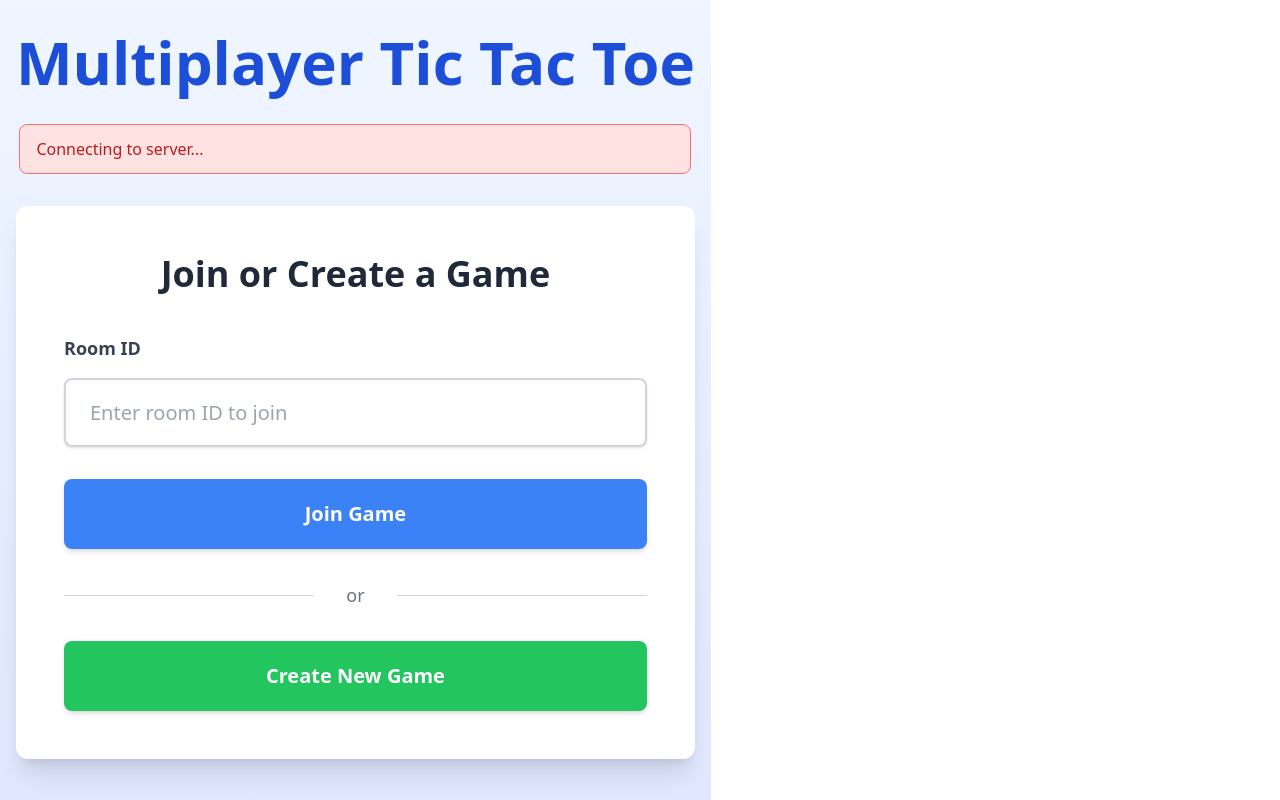
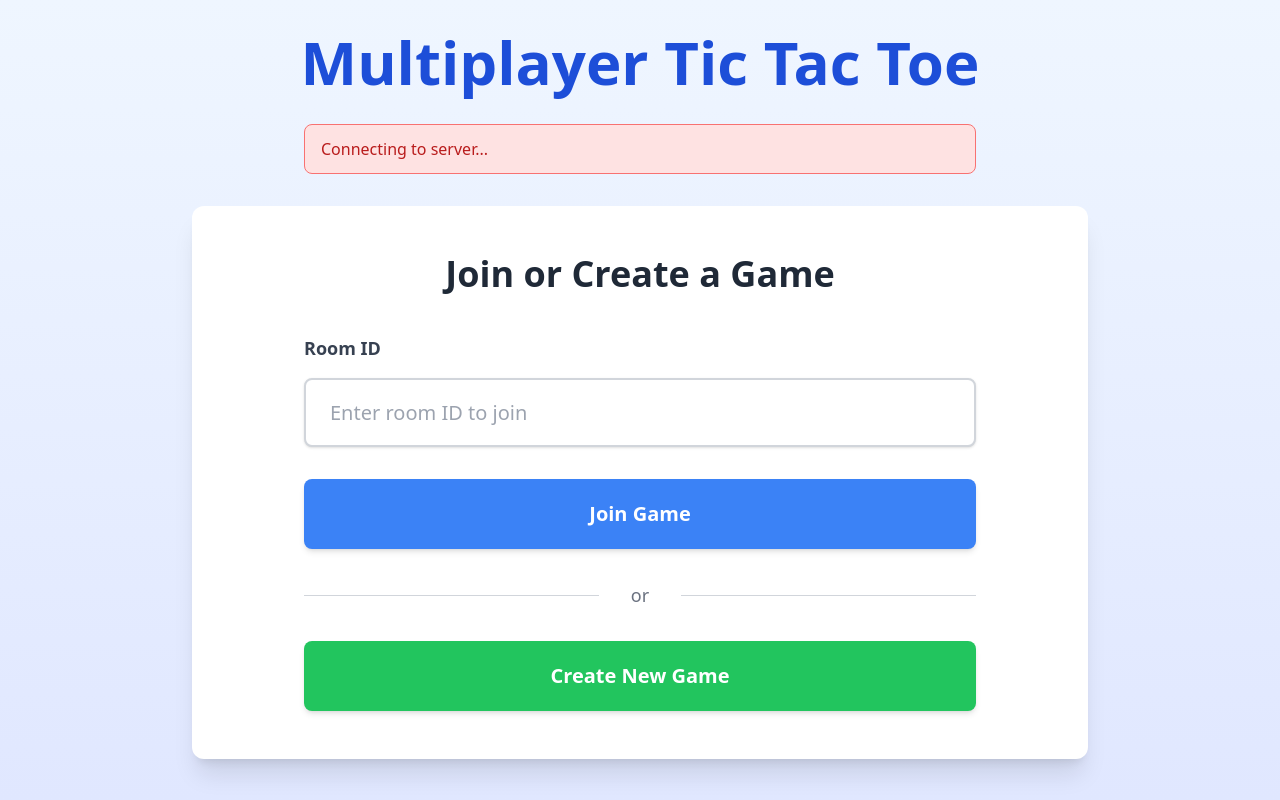
Before and after one commit to SV-Adesh/SV-TicTacToe, a React (Vite) app in the folder client/: page / in a window 1280 px wide. Built offline with nearby package versions, Linux system fonts and the light colour scheme; no server answers.

Commit message:
Fix game board rendering and UI issues

```diff
--- a/client/src/App.jsx
+++ b/client/src/App.jsx
@@ -46,9 +46,11 @@ function App() {
   }, []);
 
   return (
-    <div className="min-h-screen w-full bg-gradient-to-b from-blue-50 to-indigo-100 flex flex-col">
-      <div className="w-full py-8 px-4">
-        <h1 className="text-3xl md:text-4xl lg:text-5xl xl:text-6xl font-bold text-center mb-8 text-blue-700">Multiplayer Tic Tac Toe</h1>
+    <div className="min-h-screen w-full bg-gradient-to-b from-blue-50 to-indigo-100">
+      <div className="container mx-auto py-8 px-4">
+        <h1 className="text-3xl md:text-4xl lg:text-5xl xl:text-6xl font-bold text-center mb-8 text-blue-700">
+          Multiplayer Tic Tac Toe
+        </h1>
 
         {!connected && (
           <div className="w-full max-w-2xl mx-auto bg-red-100 border border-red-400 text-red-700 px-4 py-3 rounded-lg mb-8">
--- a/client/src/components/Board.jsx
+++ b/client/src/components/Board.jsx
@@ -1,18 +1,23 @@
 import React from 'react';
 
 const Board = ({ board, onCellClick, disabled }) => {
+  console.log('Board props:', { board, disabled });
+
   return (
     <div className="grid grid-cols-3 gap-3 md:gap-6 lg:gap-8 w-full">
       {board.map((cell, index) => (
         <div
           key={index}
-          onClick={() => !disabled && onCellClick(index)}
+          onClick={() => {
+            console.log('Cell clicked at index:', index);
+            if (!disabled) onCellClick(index);
+          }}
           className={`
             aspect-square h-24 sm:h-32 md:h-40 lg:h-48 xl:h-56
             flex items-center justify-center text-3xl sm:text-4xl md:text-5xl lg:text-6xl xl:text-7xl font-bold
-            bg-gray-100 rounded-lg cursor-pointer shadow-md transition-all duration-200
-            ${disabled ? 'cursor-not-allowed opacity-80' : cell === null ? 'hover:bg-gray-200 hover:scale-105 hover:shadow-lg' : ''}
-            ${cell === 'X' ? 'text-blue-600' : cell === 'O' ? 'text-red-600' : ''}
+            bg-white border-4 border-gray-300 rounded-lg cursor-pointer shadow-md transition-all duration-200
+            ${disabled ? 'cursor-not-allowed opacity-80' : cell === null ? 'hover:bg-gray-100 hover:border-blue-500 hover:scale-105 hover:shadow-lg' : ''}
+            ${cell === 'X' ? 'text-blue-600 border-blue-500' : cell === 'O' ? 'text-red-600 border-red-500' : ''}
           `}
         >
           {cell}
--- a/client/src/components/Home.jsx
+++ b/client/src/components/Home.jsx
@@ -11,6 +11,7 @@ const Home = ({ socket, setGameData, setCurrentScreen }) => {
 
   const handleCreateGame = () => {
     const newRoomId = generateRandomRoomId();
+    console.log('Creating new game with room ID:', newRoomId);
     handleJoinGame(newRoomId);
   };
 
@@ -24,12 +25,14 @@ const Home = ({ socket, setGameData, setCurrentScreen }) => {
 
     setIsJoining(true);
     setError('');
+    console.log('Joining game with room ID:', roomToJoin);
 
     // Join the room
     socket.emit('joinGame', roomToJoin);
 
     // Set up event listeners for joining a game
     socket.once('gameJoined', (data) => {
+      console.log('Game joined:', data);
       setGameData({
         roomId: data.roomId,
         symbol: data.symbol,
@@ -44,12 +47,14 @@ const Home = ({ socket, setGameData, setCurrentScreen }) => {
     });
 
     socket.once('roomFull', () => {
+      console.log('Room is full');
       setError('This room is full. Please try another room.');
       setIsJoining(false);
     });
 
     // Handle any connection errors
-    socket.once('connect_error', () => {
+    socket.once('connect_error', (err) => {
+      console.error('Connection error:', err);
       setError('Failed to connect to the server. Please try again.');
       setIsJoining(false);
     });
--- a/client/src/index.css
+++ b/client/src/index.css
@@ -1,6 +1,18 @@
 @tailwind base;
 @tailwind components;
 @tailwind utilities;
+
+body {
+  margin: 0;
+  padding: 0;
+  font-family: system-ui, -apple-system, BlinkMacSystemFont, 'Segoe UI', Roboto, 'Helvetica Neue', sans-serif;
+  background-color: #f9fafb;  /* Light gray background */
+}
+
+/* Add some global styles to ensure proper rendering */
+* {
+  box-sizing: border-box;
+}
 
 :root {
   font-family: system-ui, Avenir, Helvetica, Arial, sans-serif;
@@ -24,14 +36,6 @@ a {
 }
 a:hover {
   color: #535bf2;
-}
-
-body {
-  margin: 0;
-  display: flex;
-  place-items: center;
-  min-width: 320px;
-  min-height: 100vh;
 }
 
 h1 {
```
Also changed, not shown: client/src/components/Game.jsx (+11 -0 lines).
